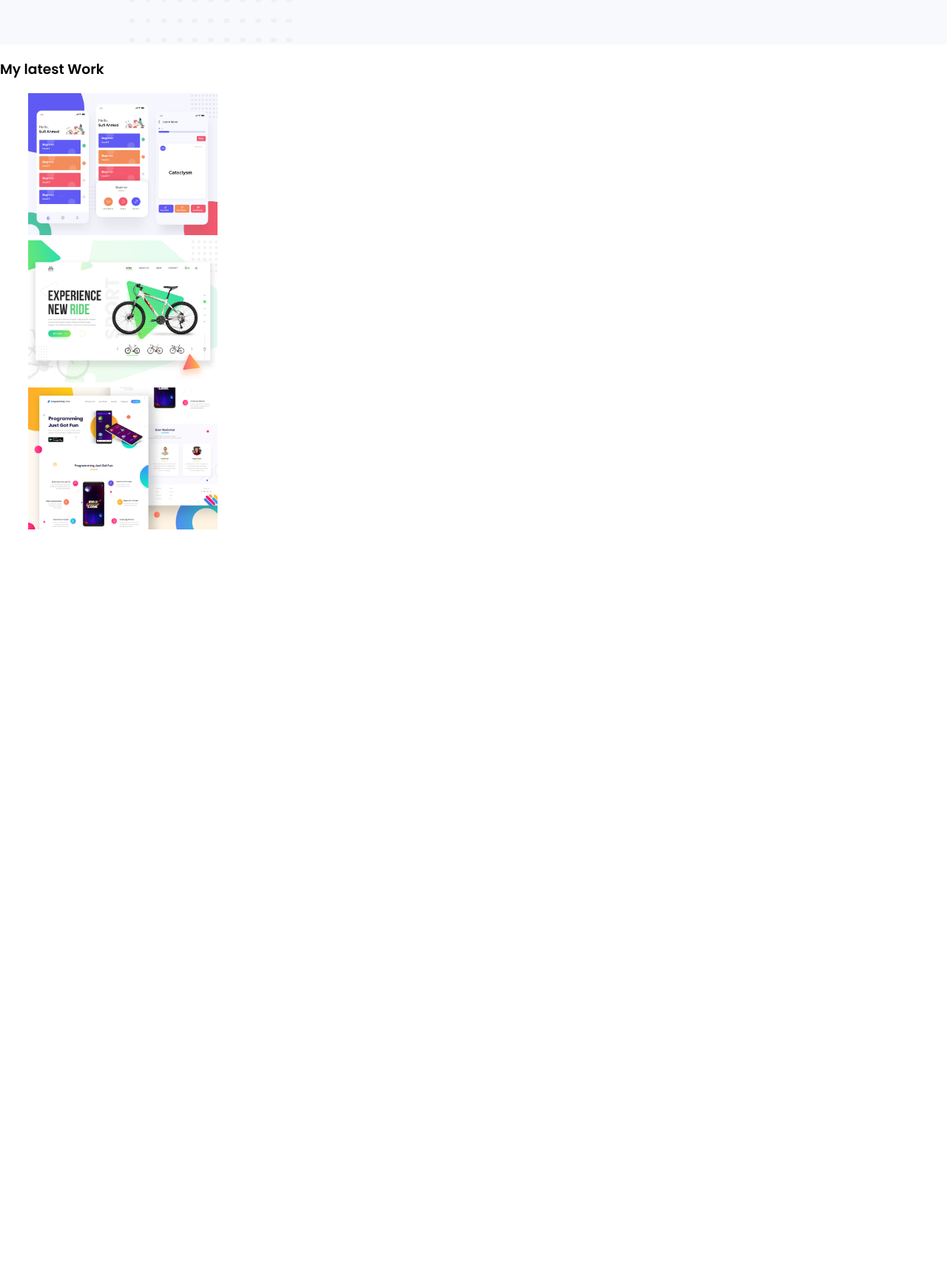
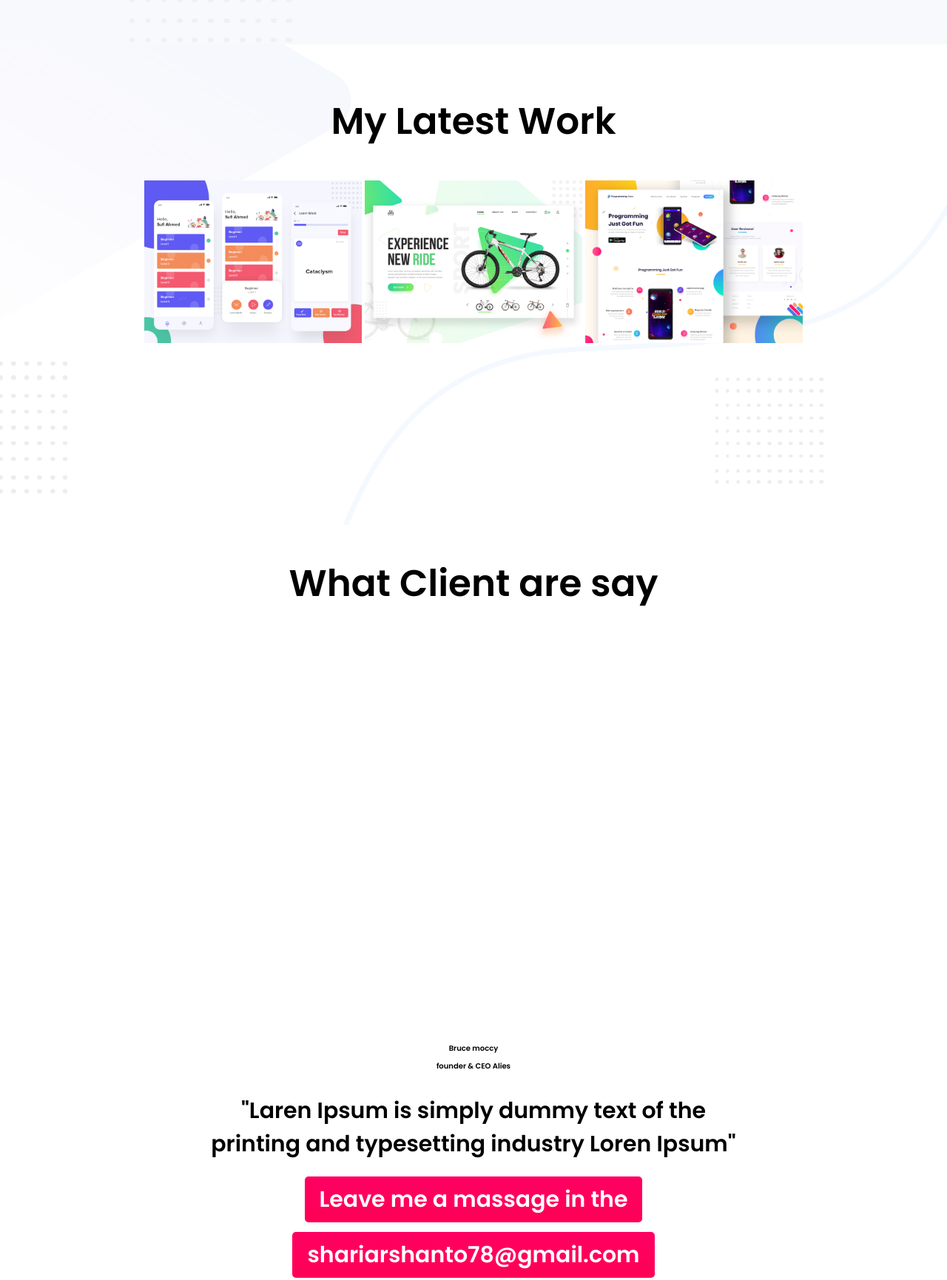
Before and after one commit to shantodeveloperhero/personal-website, a plain HTML site: page index.html in a window 1280 px wide. Shown: the part 1240-2971 px from the top of the page at 74% size. Before the commit the page ends 1969 px from the top, so only its background shows below. Drawn offline with Linux system fonts and the light colour scheme.

Commit message:
added full part

```diff
--- a/index.html
+++ b/index.html
@@ -33,24 +33,40 @@
               <a class="link-botton" target="blank" href="https://www.facebook.com/shariar.shanto.739">Facebook Link</a>
         </div>
     </section>
-    <section class="experience-area">
-        <div class="half width">
-            <h3>
-                My latest Work
-            </h3>
-
+    <section class="last-work">
+        <div id="work">
+            <h1>My Latest Work</h1>
 
         </div>
-        <div class="half-width image">
-
+        <div id="last-work">
             <img src="images/latest-work/work-1.png" alt="">
             <img src="images/latest-work/work-2.jpg" alt="">
             <img src="images/latest-work/work-3.jpg" alt="">
 
-
         </div>
 
     </section>
+    <section class="down">
+        <h1>What Client are say</h1>
+
+
+    </section>
+    <section class="bruce">
+        <h2>Bruce moccy </h2>
+        <h2>founder & CEO Alies</h2>
+
+        <section class="lisum">
+           <p>"Laren Ipsum is simply dummy text of the <br>
+                printing and typesetting industry Loren Ipsum"</p>
+                <p><a class="link-botton" target="blank" href="https://myaccount.google.com/">Leave me a massage in the </a></p>
+                <p><a class="link-botton" targer="blank" href="https://myaccount.google.com/">shariarshanto78@gmail.com</a></p>
+        </section>
+
+    </section>
+    <footer>
+        <p> Ⓒ shariar 2021, all rights reserved</p>
+    </footer>
+
 
 </body>
 </html>
--- a/style.css
+++ b/style.css
@@ -42,11 +42,34 @@ section{
     background-image: url("images/biography-bg.png");
     background-repeat: no-repeat;
 }
-.h3{
+section.last-work{
+    height: 500px;
+    display: inline-block;
+    text-align: center;
+    background-image: url("images/header-bg.png");
+    background-repeat: no-repeat;
+    background-size: 100%;
+    background-position: left;
+}
+#work{
+    padding-top: 2%;
+}
+#last-work img{
+    width: 23%;
+}
+.down h1{
     text-align: center;
 }
-.image{
-    width: 25%;
-    display: inline-block;
+.bruce h2{
+    text-align: center;
+    font-size: 10px;
 
 }
+.lisum{
+    text-align: center;
+    font-size: 30px;
+}
+footer p{
+    text-align: center;
+    font-size: 12px;
+}
```
